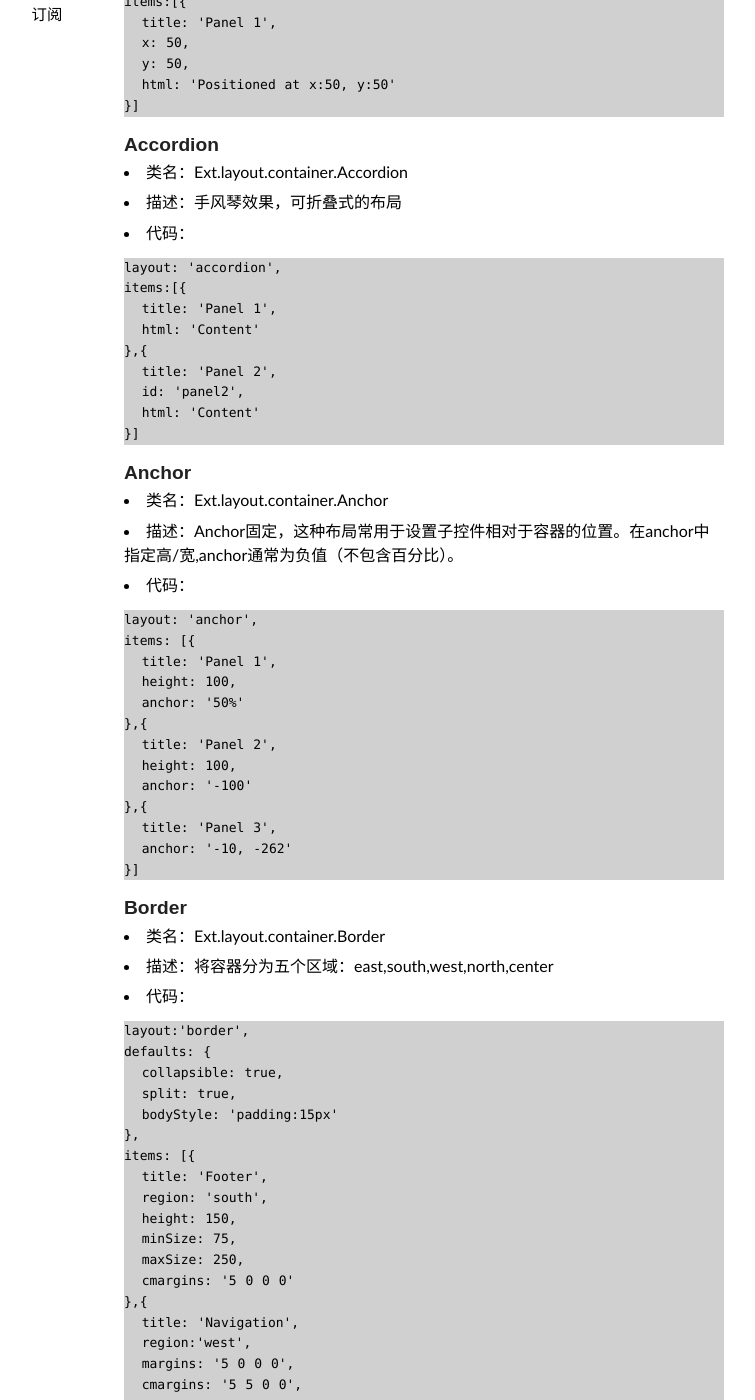
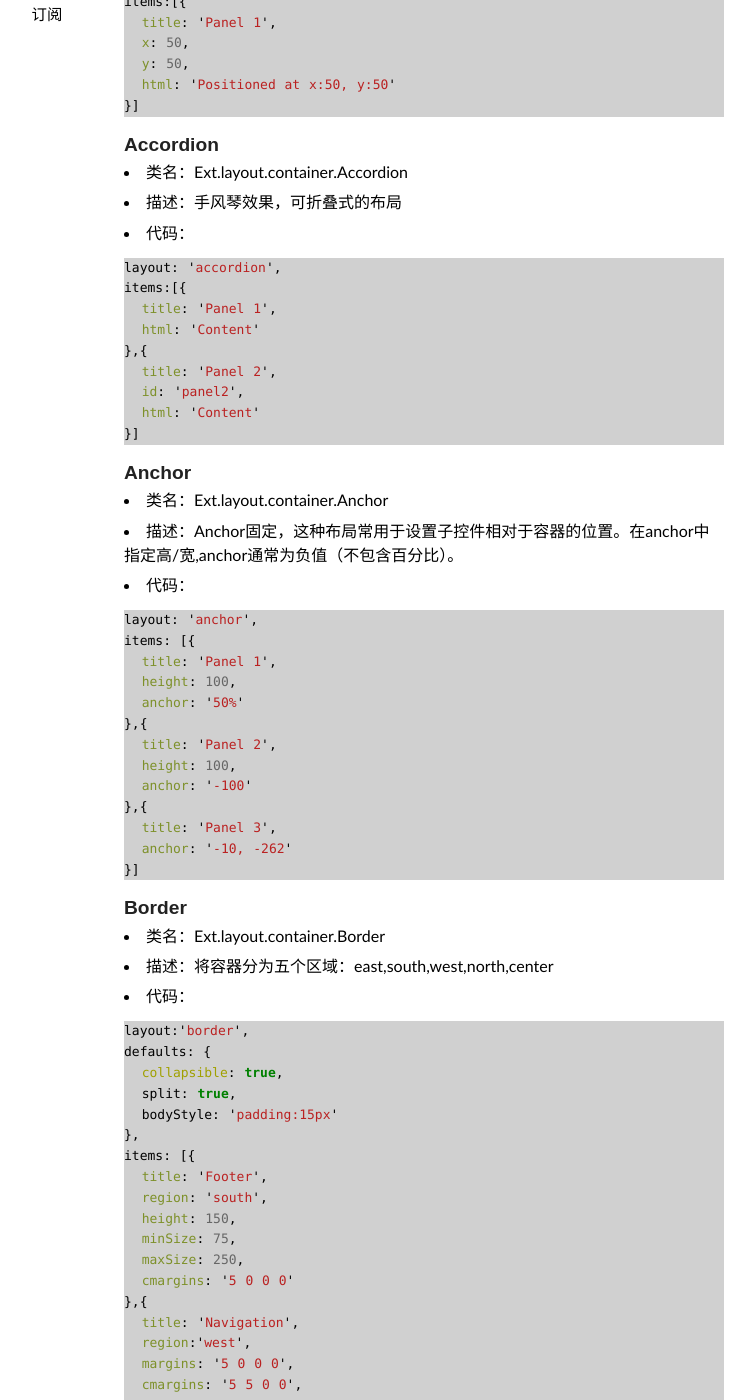
Before and after one commit to 1for/1for.github.io, a Jekyll site: the page built from _posts/2013-05-08-extjs-eleven-layout.md, in a window 1280 px wide and 1400 px high, scrolled down 301 px. Shown: the whole window, without its empty margins (216-971 px from the left). Built offline with Jekyll 4.4.1, drawn with Linux system fonts in a browser that asks for light colours; some web fonts are replaced; Markdown is read by kramdown in place of the engine named in the settings; some of the changed text lies outside the part shown.

Commit message:
修改代码高亮

````diff
--- a/_posts/2013-05-08-extjs-eleven-layout.md
+++ b/_posts/2013-05-08-extjs-eleven-layout.md
@@ -12,7 +12,7 @@
 * 类名: Ext.layout.container.Absolute
 * 描述：这是最简单的布局风格，设置x,y坐标来确定绝对位置。
 * 代码：
-```
+``` javascript
 layout: 'absolute',
 items:[{
     title: 'Panel 1',
@@ -26,7 +26,7 @@
 * 类名：Ext.layout.container.Accordion
 * 描述：手风琴效果，可折叠式的布局
 * 代码：
-```
+``` javascript
 layout: 'accordion',
 items:[{
     title: 'Panel 1',
@@ -42,7 +42,7 @@
 * 类名：Ext.layout.container.Anchor
 * 描述：Anchor固定，这种布局常用于设置子控件相对于容器的位置。在anchor中指定高/宽,anchor通常为负值（不包含百分比）。
 * 代码：
-```
+``` javascript
 layout: 'anchor',
 items: [{
     title: 'Panel 1',
@@ -62,7 +62,7 @@
 * 类名：Ext.layout.container.Border
 * 描述：将容器分为五个区域：east,south,west,north,center
 * 代码：
-```
+``` javascript
 layout:'border',
 defaults: {
     collapsible: true,
@@ -115,7 +115,7 @@
 * 类名：Ext.layout.container.Card (Wizard)
 * 描述：布局名称card，用于创建普通的wizard风格的界面，同时开发者必须编写导航的函数实现wizard的业务逻辑
 * 代码：
-```
+``` javascript
 layout:'card',
 activeItem: 0, // index or id
 bbar: ['->', {
@@ -141,7 +141,7 @@
 * 类名：Ext.layout.container.Column
 * 描述：列布局方式，通过设定容器的宽度将多个容器放置在同一行，设定的方式包括精确的数值和百分比。
 * 代码：
-```
+``` javascript
 layout:'column',
 items: [{
     title: 'Width = 25%',
@@ -162,7 +162,7 @@
 * 类名：Ext.layout.container.Fit
 * 描述：子容器充满父容器（如果有多个就只有一个充满容器）
 * 代码：
-```
+``` javascript
 layout:'fit',
 items: {
     title: 'Fit Panel',
@@ -175,7 +175,7 @@
 * 类名：Ext.layout.container.Table
 * 描述：类似于HTML表格的样式
 * 代码：
-```
+``` javascript
 layout: {
     type: 'table',
     columns: 4
@@ -194,7 +194,7 @@
 * 类名：Ext.layout.container.VBox
 * 描述：垂直布局
 * 代码：
-```
+``` javascript
 layout: {
     type: 'vbox'
     align : 'stretch',
@@ -211,7 +211,7 @@
 * 类名：Ext.layout.container.HBox
 * 描述：水平布局
 * 代码：
-```
+``` javascript
 layout: {
     type: 'hbox',
     pack: 'start',
````
